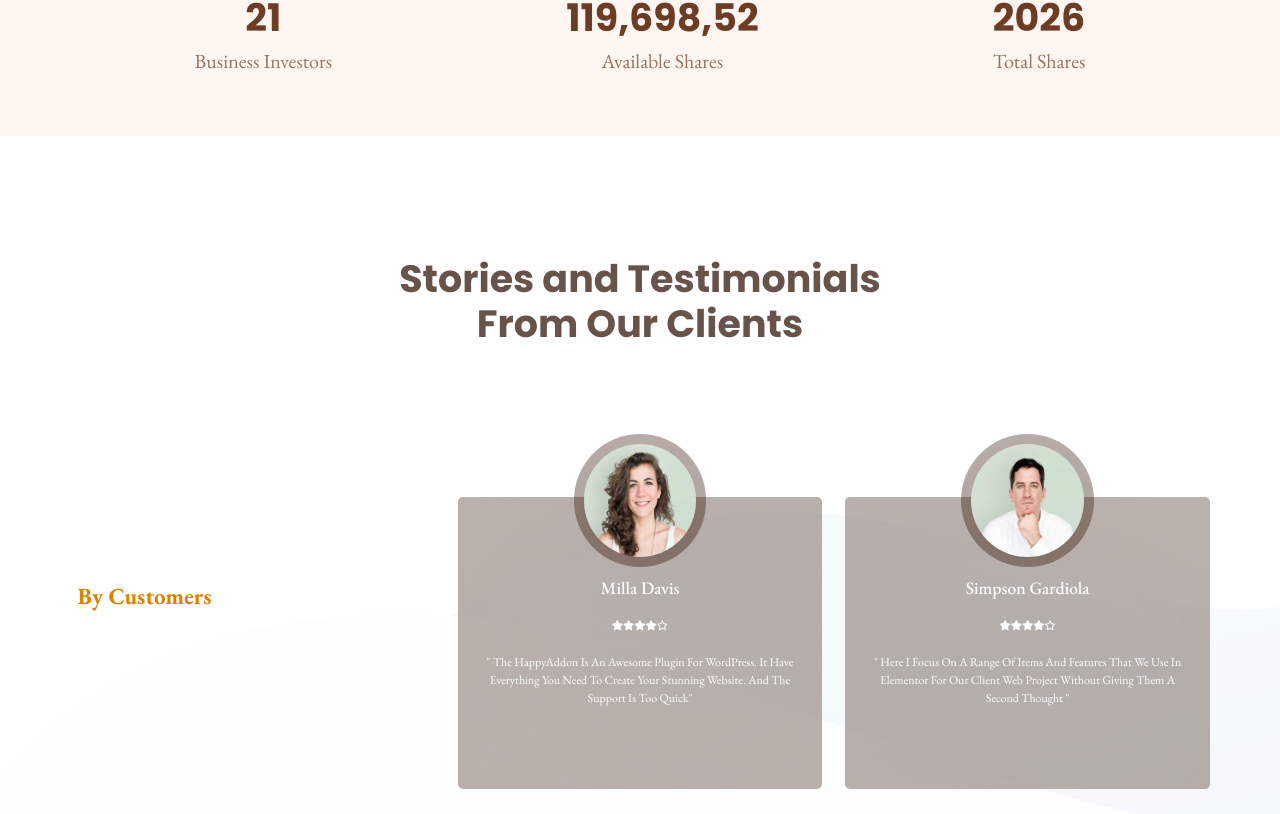
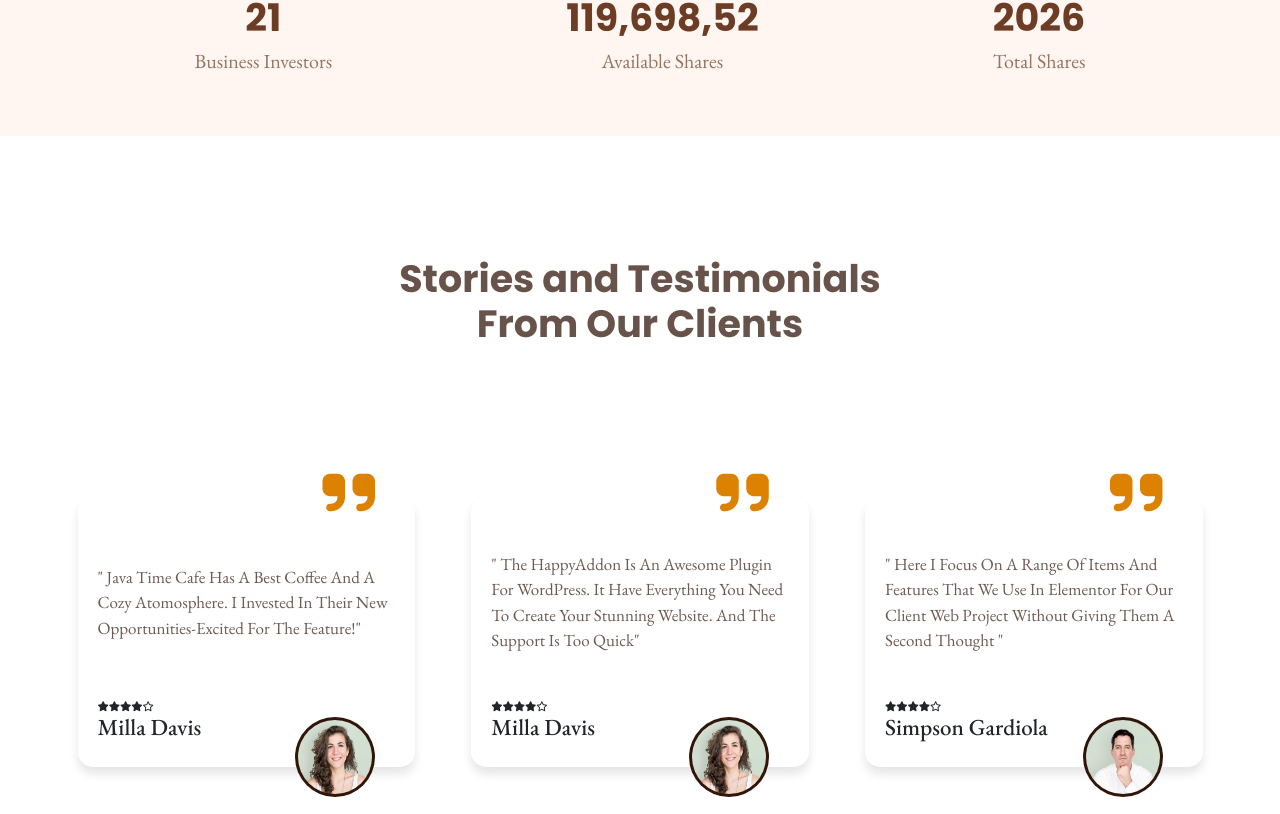
Before and after one commit to soe-paing/caffee-shop, a React (Vite) app: page / in a window 1280 px wide. Shown: the part 3566-4380 px from the top of the page. Built offline with nearby package versions, Linux system fonts and the light colour scheme.

Commit message:
review card design changed

```diff
--- a/src/sections/about/about.css
+++ b/src/sections/about/about.css
@@ -23,7 +23,7 @@
 .about .contant {
     display: flex;
     flex-direction: column;
-    justify-content: space-between;
+    justify-content: space-evenly;
     align-items: start;
     .heading {
         text-align: start;
--- a/src/sections/review/Review.jsx
+++ b/src/sections/review/Review.jsx
@@ -3,20 +3,26 @@ import profi1 from '../../assets/review1.jpg';
 import profi2 from '../../assets/review2.jpg';
 
 const ReviewCard = ({name, img, children}) => (
-    <div>
-        <figure className='profile'>
-            <img src={img} alt="profile" />
-        </figure>
+    <div className='review-card'>
+        <span>
+            <i className='fas fa-quote-right'></i>
+        </span>
+        <div></div>
         <div className='review-content'>
-            <h3>{name}</h3>
+            {children}
+        </div>
+        <div className='review-footer'>
             <div className="review-star">
                 {
                     ['fas','fas','fas','fas','far'].map((cls, index) => {
                         return <i key={index} className={cls + " fa-star"}></i>
                     })
                 }
+                <h3>{name}</h3>
             </div>
-            {children}
+            <figure className='profile'>
+                <img src={img} alt="profile" />
+            </figure>
         </div>
     </div>
 )
@@ -30,13 +36,10 @@ const Review = () => {
                     Stories and Testimonials<br/>
                     From Our Clients
                 </h1>
-                <div className="review-body row">
-                    <div>
-                        <h5>
-                            Reviews<br/>
-                            <span>By Customers</span>
-                        </h5>
-                    </div>
+                <div className="review-body">
+                    <ReviewCard img={profi1} name="Milla Davis">
+                        <p>&quot; Java Time Cafe has a best coffee and a cozy atomosphere. I invested in their new opportunities-excited for the feature!&quot;</p>
+                    </ReviewCard>
                     <ReviewCard img={profi1} name="Milla Davis">
                         <p>&quot;  The HappyAddon is an awesome plugin for WordPress. It have everything you need to create your stunning website. And the support is too quick&quot;</p>
                     </ReviewCard>
--- a/src/sections/review/review.css
+++ b/src/sections/review/review.css
@@ -1,31 +1,21 @@
 #review {
     background-color: transparent;
     position: relative;
-    /* background-color: var(--second-bg); */
+    background-color: #fff;
     .review-background-overlay {
-        background-image: url('../../assets/card-shape-bg3.svg');
-        background-position: top left;
-        background-size: cover;
+        /* background-image: url('../../assets/congruent_outline.png'); */
+        /* background-position: top left; */
+        background-repeat: repeat;
+        /* background-size: contain; */
         opacity: 0.1;
         height: 100%;
         position: absolute;
-        /* background-attachment: fixed; */
+        background-attachment: fixed;
         left: 0;right: 0;
         transition: background 0.3s, border-radius 0.3s, opacity 0.3s;
     }
     .container {
-        margin-top: 12rem;
-    }
-    .review-shadow {
-        position: absolute;
-        width: 100%;
-        transform: rotate(180deg);
-        bottom: -1px;left: 0;
-        .elementor-shape-fill {
-            fill: #a57850;
-            transform-origin: center;
-            transform: rotateY(0deg);
-        }
+        padding-top: 12rem;
     }
     .review-body {
         display: flex;
@@ -33,7 +23,7 @@
         padding: 10rem 0 12rem 0;
     }
     .review-body>div {
-        width: 32%;
+        width: 30%;
         aspect-ratio: 5/4;
         h5 {
             font-size: 5rem;
@@ -47,39 +37,54 @@
             }
         }
     }
-    .review-body>div:nth-child(2), .review-body>div:nth-child(3) {
-        background-color: #31150954;
-        backdrop-filter: blur(64px);
-        border-radius: 5px;
+    .review-card {
+        background-color: #fff;
+        box-shadow: 0px 7px 10px 0px rgba(0,0,0,0.1);
+        border-radius: 15px;
+        padding: 2rem;
         display: flex;
+        position: relative;
         flex-direction: column;
-        align-items: center;
+        justify-content: space-between;
+        .review-footer {
+            display: flex;
+            justify-content: space-between;
+            .review-star {
+                h3 {
+                    font-size: 2.3rem;
+                }
+            }
             .profile {
-            width: 38%;
+                width: 8rem;
                 aspect-ratio: 1/1;
                 border-radius: 50%;
-            padding: 1rem;
+                padding: 0.3rem;
                 overflow: hidden;
-            background-color: #31150954;
-            backdrop-filter: blur(64px);
-            margin-top: -18%;
+                background-color: var(--black);
+                position: absolute;
+                right: 4rem;
+                bottom: -4rem;
                 img {
                     width: 100%;
                     aspect-ratio: 1/1;
                     border-radius: 50%;
                 }
             }
+        }
         .review-content {
-            text-align: center;
-            color: #fff;
-            .review-star {
-                margin: 2rem 0;
-            }
+            color: var(--black);
             p {
-                padding: 0 1rem;
-                font-size: larger;
+                opacity: 0.7;
+                font-size: 1.7rem;
                 text-transform: capitalize;
             }
+        }
+        span {
+            position: absolute;
+            top: -3.4rem;right: 4rem;
+            font-size: 6rem;
+            line-height: 0rem;
+            color: var(--main-color);
         }
     }
 }
@@ -94,10 +99,10 @@
             font-size: 1rem !important;
         }
     }
-/* }
+}
 
 
-@media (max-width: 575px) { */
+@media (max-width: 575px) {
     .review-body {
         padding: 0 0 10rem 0 !important;
         flex-direction: column;
```
Also changed, not shown: src/assets/card-shape-bg3.svg (deleted), src/assets/congruent_outline.png (added). Lines whose indentation alone changed are shown as unchanged.
